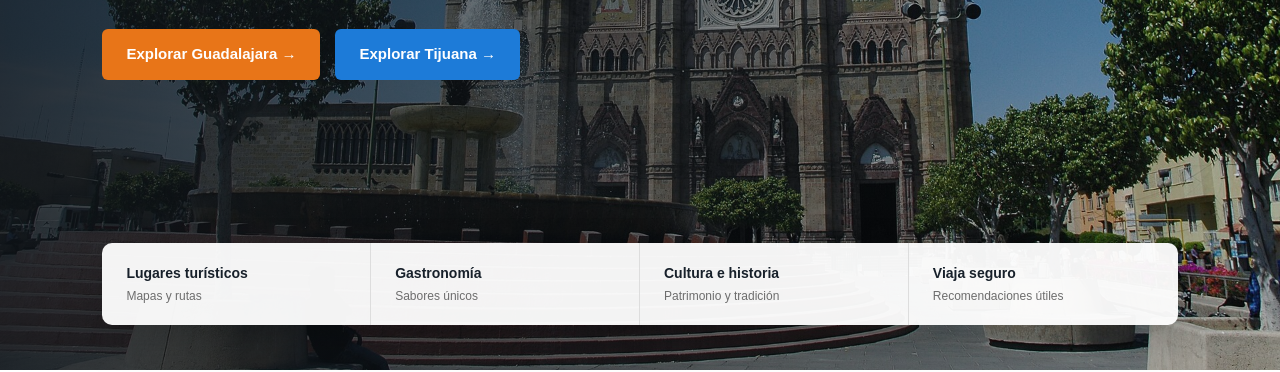
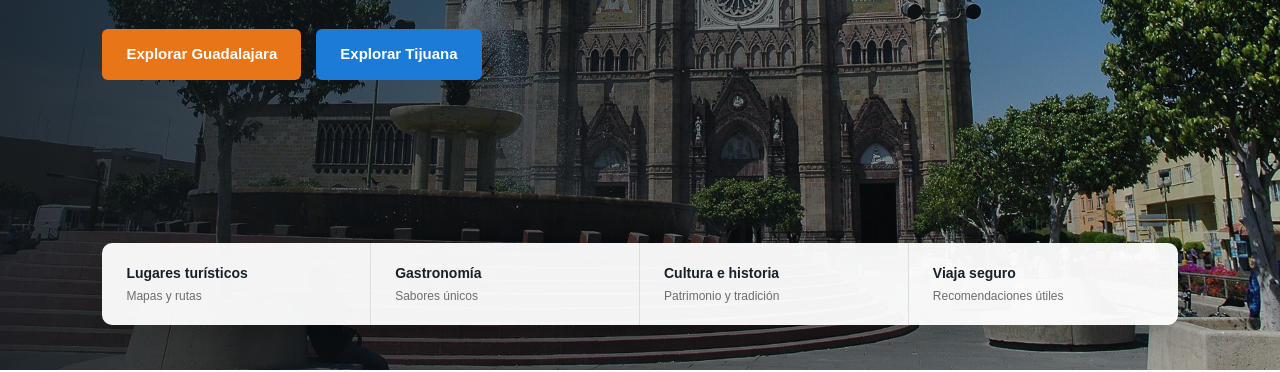
Before and after one commit to wwiperalta/xq09-catalogo-turistico, a plain HTML site: page index.html in a window 1280 px wide. Shown: the part 430-802 px from the top of the page. Drawn offline with Linux system fonts and the light colour scheme.

Commit message:
Update index.html

```diff
--- a/index.html
+++ b/index.html
@@ -38,11 +38,11 @@
 
       <div class="hero-actions">
         <a href="#lugares" class="hero-button gdl">
-          Explorar Guadalajara →
+          Explorar Guadalajara
         </a>
 
         <a href="#lugares" class="hero-button tj">
-          Explorar Tijuana →
+          Explorar Tijuana
         </a>
       </div>
     </div>
```
